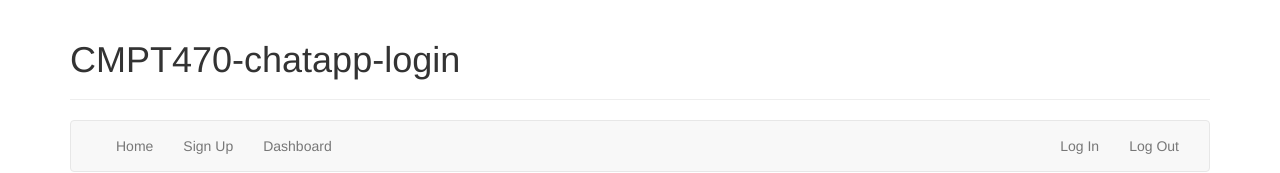
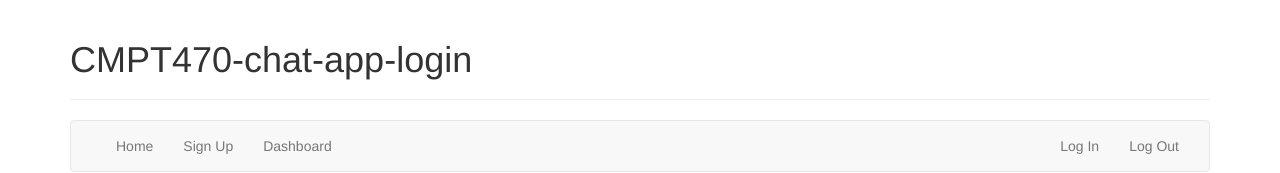
Before and after one commit to jla497/nodejs_chat_service, a website: page public/login.html in a window 1280 px wide. Shown: the top 173 px of the page. Drawn offline with nearby package versions, Linux system fonts and the light colour scheme.

Commit message:
fix loginpage title

```diff
--- a/public/login.html
+++ b/public/login.html
@@ -5,7 +5,7 @@
     </head>
     <body class="container">
         <div class="page-header">
-            <h1>CMPT470-chatapp-login</h1>
+            <h1>CMPT470-chat-app-login</h1>
         </div>
 
         <nav class="navbar navbar-default">
```
